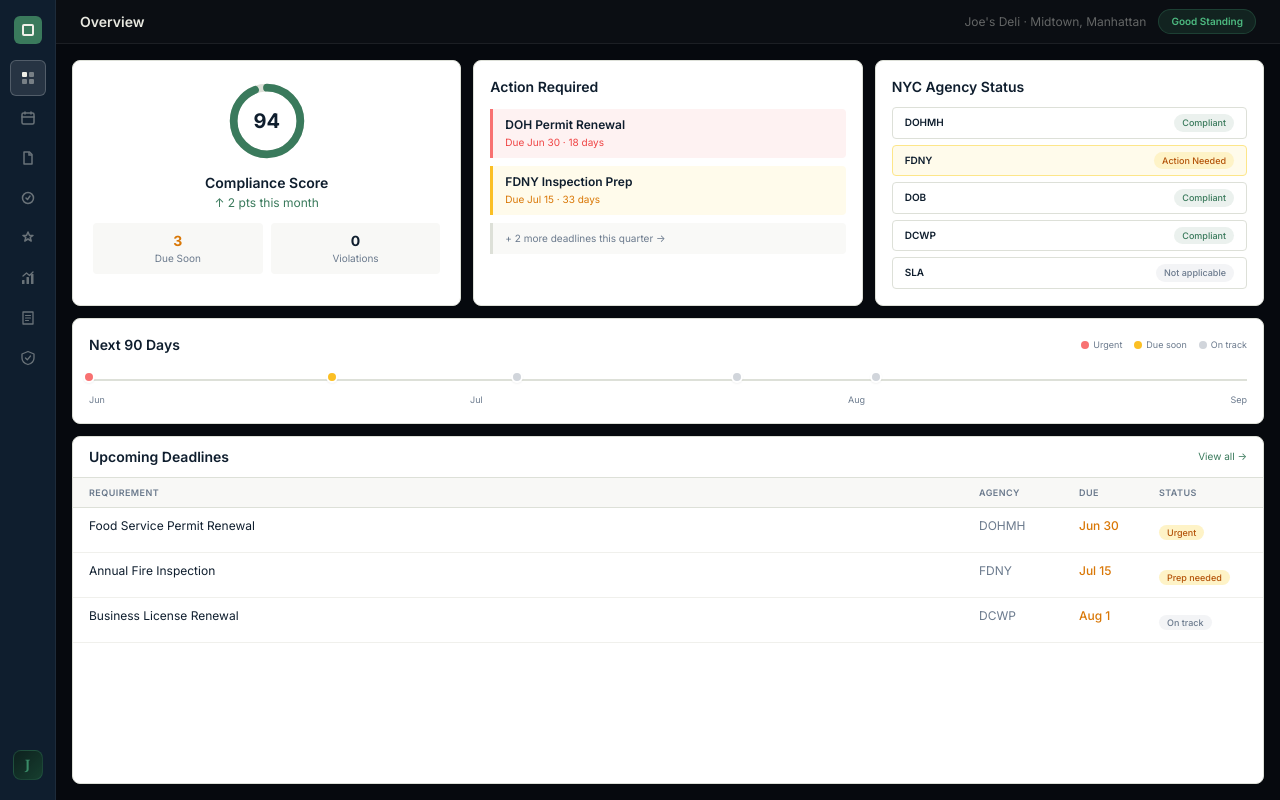
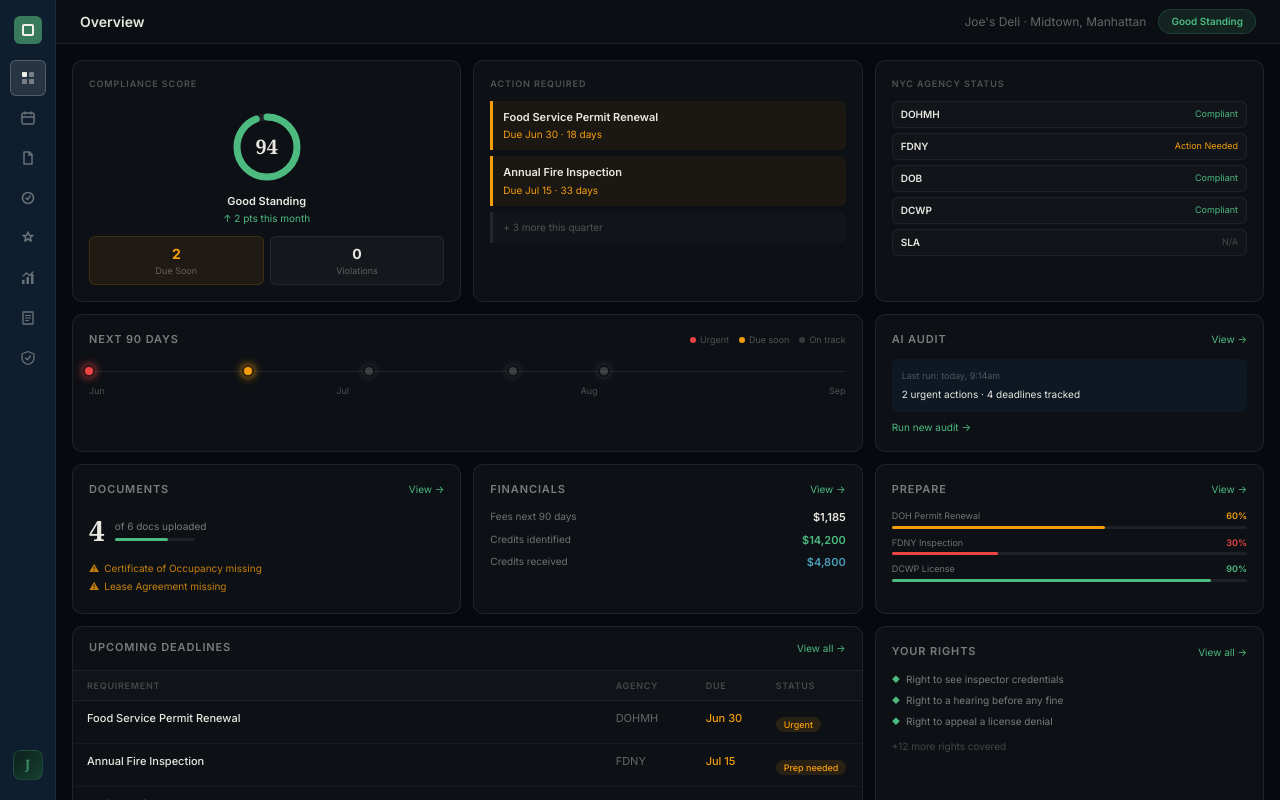
Before and after one commit to Ruelkey123/BureauAI, a Next.js app: page /dashboard in a window 1280 px wide. Built offline with nearby package versions, Linux system fonts and the light colour scheme.

Commit message:
feat: overview shows summaries of all 7 tabs — score, actions, agencies, timeline, docs, financials, prepare, deadlines, rights

```diff
--- a/app/dashboard/_components/Overview.tsx
+++ b/app/dashboard/_components/Overview.tsx
@@ -1,165 +1,277 @@
 import React from 'react'
+import { DEADLINES } from '../_data/deadlines'
 
-const ACTIONS = [
-  {
-    title: 'DOH Permit Renewal',
-    due: 'Jun 30',
-    days: '18 days',
-    borderColor: 'border-red-400',
-    bg: 'bg-red-50',
-    textColor: 'text-red-500',
-  },
-  {
-    title: 'FDNY Inspection Prep',
-    due: 'Jul 15',
-    days: '33 days',
-    borderColor: 'border-amber-400',
-    bg: 'bg-amber-50',
-    textColor: 'text-amber-600',
-  },
+const card: React.CSSProperties = {
+  background: 'rgba(255,255,255,0.03)',
+  border: '1px solid rgba(255,255,255,0.08)',
+  borderRadius: '10px',
+  padding: '16px',
+}
+
+const label: React.CSSProperties = {
+  fontSize: '9px', fontWeight: '600', letterSpacing: '0.1em',
+  textTransform: 'uppercase', color: 'rgba(232,232,224,0.3)', marginBottom: '10px',
+}
+
+const sectionTitle: React.CSSProperties = {
+  fontSize: '11px', fontWeight: '600', color: 'rgba(232,232,224,0.5)',
+  letterSpacing: '0.08em', textTransform: 'uppercase', marginBottom: '2px',
+}
+
+const viewLink: React.CSSProperties = {
+  fontSize: '10px', color: '#4dba80', cursor: 'pointer',
+}
+
+const AGENCIES = [
+  { name: 'DOHMH', status: 'Compliant', color: '#4dba80' },
+  { name: 'FDNY', status: 'Action Needed', color: '#f59e0b' },
+  { name: 'DOB', status: 'Compliant', color: '#4dba80' },
+  { name: 'DCWP', status: 'Compliant', color: '#4dba80' },
+  { name: 'SLA', status: 'N/A', color: 'rgba(232,232,224,0.25)' },
 ]
 
-const AGENCIES = [
-  { name: 'DOHMH', status: 'Compliant', badgeClass: 'bg-green/10 text-green', borderClass: 'border-bureau-border' },
-  { name: 'FDNY', status: 'Action Needed', badgeClass: 'bg-amber-100 text-amber-700', borderClass: 'border-amber-200 bg-amber-50' },
-  { name: 'DOB', status: 'Compliant', badgeClass: 'bg-green/10 text-green', borderClass: 'border-bureau-border' },
-  { name: 'DCWP', status: 'Compliant', badgeClass: 'bg-green/10 text-green', borderClass: 'border-bureau-border' },
-  { name: 'SLA', status: 'Not applicable', badgeClass: 'bg-gray-100 text-bureau-muted', borderClass: 'border-bureau-border' },
-]
-
-const DEADLINES = [
-  { req: 'Food Service Permit Renewal', agency: 'DOHMH', due: 'Jun 30', status: 'Urgent', statusClass: 'bg-amber-100 text-amber-700' },
-  { req: 'Annual Fire Inspection', agency: 'FDNY', due: 'Jul 15', status: 'Prep needed', statusClass: 'bg-amber-100 text-amber-700' },
-  { req: 'Business License Renewal', agency: 'DCWP', due: 'Aug 1', status: 'On track', statusClass: 'bg-gray-100 text-bureau-muted' },
+const DOCS_SUMMARY = [
+  { name: 'Food Service Permit', ok: true },
+  { name: 'Business License', ok: true },
+  { name: 'Fire Inspection Report', ok: true },
+  { name: 'Certificate of Occupancy', ok: false },
+  { name: 'Lease Agreement', ok: false },
+  { name: 'Liability Insurance', ok: true },
 ]
 
 const TIMELINE = [
-  { label: 'Jun 30', agency: 'DOHMH', color: 'bg-red-400', offset: 0 },
-  { label: 'Jul 15', agency: 'FDNY', color: 'bg-amber-400', offset: 21 },
-  { label: 'Aug 1', agency: 'DCWP', color: 'bg-gray-300', offset: 37 },
-  { label: 'Aug 20', agency: 'DOB', color: 'bg-gray-300', offset: 56 },
-  { label: 'Sep 1', agency: 'DCWP', color: 'bg-gray-300', offset: 68 },
+  { label: 'Jun 30', agency: 'DOHMH', color: '#ef4444', offset: 0 },
+  { label: 'Jul 15', agency: 'FDNY', color: '#f59e0b', offset: 21 },
+  { label: 'Aug 1', agency: 'DCWP', color: 'rgba(232,232,224,0.2)', offset: 37 },
+  { label: 'Aug 20', agency: 'DOB', color: 'rgba(232,232,224,0.2)', offset: 56 },
+  { label: 'Sep 1', agency: 'DCWP', color: 'rgba(232,232,224,0.2)', offset: 68 },
+]
+
+const PREP_READINESS = [
+  { item: 'DOH Permit Renewal', ready: 60, color: '#f59e0b' },
+  { item: 'FDNY Inspection', ready: 30, color: '#ef4444' },
+  { item: 'DCWP License', ready: 90, color: '#4dba80' },
+]
+
+const RIGHTS_PREVIEW = [
+  'Right to see inspector credentials',
+  'Right to a hearing before any fine',
+  'Right to appeal a license denial',
 ]
 
 export default function Overview() {
   const score = 94
   const r = 30
   const circumference = 2 * Math.PI * r
-  const offset = circumference * (1 - score / 100)
+  const svgOffset = circumference * (1 - score / 100)
+  const docsUploaded = DOCS_SUMMARY.filter(d => d.ok).length
+  const urgentDeadlines = DEADLINES.filter(d => d.days <= 33)
 
   return (
-    <div className="p-4 flex flex-col gap-3 h-full">
-      {/* Top 3 cards */}
-      <div className="grid grid-cols-3 gap-3">
-        {/* Score */}
-        <div className="bg-white border border-bureau-border rounded-lg p-5 flex flex-col items-center gap-3">
-          <div className="relative w-20 h-20">
-            <svg viewBox="0 0 72 72" className="w-20 h-20 -rotate-90">
-              <circle cx="36" cy="36" r={r} fill="none" stroke="#dde0d8" strokeWidth="7" />
-              <circle
-                cx="36" cy="36" r={r} fill="none"
-                stroke="#3a7a5c" strokeWidth="7"
-                strokeDasharray={circumference}
-                strokeDashoffset={offset}
-                strokeLinecap="round"
-              />
+    <div className="p-4 overflow-auto" style={{ display: 'grid', gap: '12px', gridTemplateColumns: '1fr 1fr 1fr', gridTemplateRows: 'auto' }}>
+
+      {/* ── Score ── */}
+      <div style={{ ...card, display: 'flex', flexDirection: 'column', alignItems: 'center', gap: '10px', gridColumn: '1' }}>
+        <div style={{ ...label, alignSelf: 'flex-start' }}>Compliance Score</div>
+        <div style={{ position: 'relative', width: '72px', height: '72px' }}>
+          <svg viewBox="0 0 72 72" style={{ width: '72px', height: '72px', transform: 'rotate(-90deg)' }}>
+            <circle cx="36" cy="36" r={r} fill="none" stroke="rgba(255,255,255,0.07)" strokeWidth="7" />
+            <circle cx="36" cy="36" r={r} fill="none" stroke="#4dba80" strokeWidth="7"
+              strokeDasharray={circumference} strokeDashoffset={svgOffset} strokeLinecap="round" />
           </svg>
-            <div className="absolute inset-0 flex items-center justify-center font-bold text-xl text-navy">
+          <div style={{ position: 'absolute', inset: 0, display: 'flex', alignItems: 'center', justifyContent: 'center', fontWeight: '700', fontSize: '20px', color: '#e8e8e0', fontFamily: 'Georgia, serif' }}>
             {score}
           </div>
         </div>
-          <div className="text-center">
-            <div className="font-semibold text-navy text-sm">Compliance Score</div>
-            <div className="text-green text-xs mt-0.5">↑ 2 pts this month</div>
+        <div style={{ textAlign: 'center' }}>
+          <div style={{ fontSize: '11px', fontWeight: '600', color: '#e8e8e0' }}>Good Standing</div>
+          <div style={{ fontSize: '10px', color: '#4dba80', marginTop: '2px' }}>↑ 2 pts this month</div>
         </div>
-          <div className="grid grid-cols-2 gap-2 w-full">
-            <div className="bg-[#f8f8f6] rounded p-2 text-center">
-              <div className="font-bold text-amber-600 text-sm">3</div>
-              <div className="text-[10px] text-bureau-muted">Due Soon</div>
+        <div style={{ display: 'grid', gridTemplateColumns: '1fr 1fr', gap: '6px', width: '100%' }}>
+          <div style={{ background: 'rgba(245,158,11,0.08)', border: '1px solid rgba(245,158,11,0.15)', borderRadius: '6px', padding: '6px', textAlign: 'center' }}>
+            <div style={{ fontWeight: '700', color: '#f59e0b', fontSize: '14px' }}>{urgentDeadlines.length}</div>
+            <div style={{ fontSize: '9px', color: 'rgba(232,232,224,0.35)' }}>Due Soon</div>
           </div>
-            <div className="bg-[#f8f8f6] rounded p-2 text-center">
-              <div className="font-bold text-navy text-sm">0</div>
-              <div className="text-[10px] text-bureau-muted">Violations</div>
+          <div style={{ background: 'rgba(255,255,255,0.03)', border: '1px solid rgba(255,255,255,0.07)', borderRadius: '6px', padding: '6px', textAlign: 'center' }}>
+            <div style={{ fontWeight: '700', color: '#e8e8e0', fontSize: '14px' }}>0</div>
+            <div style={{ fontSize: '9px', color: 'rgba(232,232,224,0.35)' }}>Violations</div>
           </div>
         </div>
       </div>
 
-        {/* Actions */}
-        <div className="bg-white border border-bureau-border rounded-lg p-4 flex flex-col gap-2">
-          <div className="font-semibold text-navy text-sm mb-1">Action Required</div>
-          {ACTIONS.map(({ title, due, days, borderColor, bg, textColor }) => (
-            <div key={title} className={`border-l-[3px] ${borderColor} ${bg} px-3 py-2 rounded-r`}>
-              <div className="font-semibold text-navy text-xs">{title}</div>
-              <div className={`text-[10px] mt-0.5 ${textColor}`}>Due {due} · {days}</div>
+      {/* ── Action Required ── */}
+      <div style={{ ...card, gridColumn: '2' }}>
+        <div style={label}>Action Required</div>
+        <div style={{ display: 'flex', flexDirection: 'column', gap: '6px' }}>
+          {urgentDeadlines.map(({ req, due, days }) => (
+            <div key={req} style={{ borderLeft: '3px solid #f59e0b', background: 'rgba(245,158,11,0.06)', padding: '8px 10px', borderRadius: '0 6px 6px 0' }}>
+              <div style={{ fontSize: '11px', fontWeight: '600', color: '#e8e8e0' }}>{req}</div>
+              <div style={{ fontSize: '10px', color: '#f59e0b', marginTop: '2px' }}>Due {due} · {days} days</div>
             </div>
           ))}
-          <div className="border-l-[3px] border-bureau-border bg-[#f9f9f7] px-3 py-2 rounded-r text-bureau-muted text-[10px]">
-            + 2 more deadlines this quarter →
+          <div style={{ borderLeft: '3px solid rgba(255,255,255,0.08)', background: 'rgba(255,255,255,0.02)', padding: '8px 10px', borderRadius: '0 6px 6px 0', fontSize: '10px', color: 'rgba(232,232,224,0.3)' }}>
+            + {DEADLINES.length - urgentDeadlines.length} more this quarter
+          </div>
         </div>
       </div>
 
-        {/* Agency status */}
-        <div className="bg-white border border-bureau-border rounded-lg p-4 flex flex-col gap-1.5">
-          <div className="font-semibold text-navy text-sm mb-1">NYC Agency Status</div>
-          {AGENCIES.map(({ name, status, badgeClass, borderClass }) => (
-            <div key={name} className={`flex justify-between items-center px-3 py-1.5 border rounded ${borderClass}`}>
-              <span className="font-semibold text-navy text-[10px]">{name}</span>
-              <span className={`text-[9px] px-2 py-0.5 rounded-full font-medium ${badgeClass}`}>{status}</span>
+      {/* ── Agency Status ── */}
+      <div style={{ ...card, gridColumn: '3' }}>
+        <div style={label}>NYC Agency Status</div>
+        <div style={{ display: 'flex', flexDirection: 'column', gap: '5px' }}>
+          {AGENCIES.map(({ name, status, color }) => (
+            <div key={name} style={{ display: 'flex', justifyContent: 'space-between', alignItems: 'center', padding: '5px 8px', borderRadius: '6px', background: 'rgba(255,255,255,0.02)', border: '1px solid rgba(255,255,255,0.06)' }}>
+              <span style={{ fontSize: '10px', fontWeight: '600', color: '#e8e8e0' }}>{name}</span>
+              <span style={{ fontSize: '9px', color }}>{status}</span>
             </div>
           ))}
         </div>
       </div>
 
-      {/* 90-day timeline */}
-      <div className="bg-white border border-bureau-border rounded-lg p-4">
-        <div className="flex items-center justify-between mb-3">
-          <span className="font-semibold text-navy text-sm">Next 90 Days</span>
-          <div className="flex gap-3 text-[9px] text-bureau-muted">
-            <span className="flex items-center gap-1"><span className="w-2 h-2 rounded-full bg-red-400 inline-block" />Urgent</span>
-            <span className="flex items-center gap-1"><span className="w-2 h-2 rounded-full bg-amber-400 inline-block" />Due soon</span>
-            <span className="flex items-center gap-1"><span className="w-2 h-2 rounded-full bg-gray-300 inline-block" />On track</span>
+      {/* ── 90-day Timeline ── */}
+      <div style={{ ...card, gridColumn: '1 / 3' }}>
+        <div style={{ display: 'flex', justifyContent: 'space-between', alignItems: 'center', marginBottom: '12px' }}>
+          <div style={sectionTitle}>Next 90 Days</div>
+          <div style={{ display: 'flex', gap: '10px', fontSize: '9px', color: 'rgba(232,232,224,0.3)' }}>
+            <span style={{ display: 'flex', alignItems: 'center', gap: '4px' }}><span style={{ width: '6px', height: '6px', borderRadius: '50%', background: '#ef4444', display: 'inline-block' }} />Urgent</span>
+            <span style={{ display: 'flex', alignItems: 'center', gap: '4px' }}><span style={{ width: '6px', height: '6px', borderRadius: '50%', background: '#f59e0b', display: 'inline-block' }} />Due soon</span>
+            <span style={{ display: 'flex', alignItems: 'center', gap: '4px' }}><span style={{ width: '6px', height: '6px', borderRadius: '50%', background: 'rgba(232,232,224,0.2)', display: 'inline-block' }} />On track</span>
           </div>
         </div>
-        <div className="relative h-10">
-          <div className="absolute top-3 left-0 right-0 h-0.5 bg-bureau-border" />
-          <div className="absolute bottom-0 inset-x-0 flex justify-between text-[9px] text-bureau-muted">
+        <div style={{ position: 'relative', height: '36px' }}>
+          <div style={{ position: 'absolute', top: '10px', left: 0, right: 0, height: '1px', background: 'rgba(255,255,255,0.08)' }} />
+          <div style={{ position: 'absolute', bottom: 0, left: 0, right: 0, display: 'flex', justifyContent: 'space-between', fontSize: '9px', color: 'rgba(232,232,224,0.3)' }}>
             {['Jun', 'Jul', 'Aug', 'Sep'].map(m => <span key={m}>{m}</span>)}
           </div>
-          {TIMELINE.map(({ label, agency, color, offset }) => (
-            <div key={label} className="absolute group" style={{ left: `${offset}%`, top: '4px' }}>
-              <div className={`w-3 h-3 rounded-full ${color} border-2 border-white shadow-sm cursor-pointer -translate-x-1/2`} />
-              <div className="absolute bottom-full left-1/2 -translate-x-1/2 mb-1 hidden group-hover:block bg-navy text-cream text-[9px] px-2 py-1 rounded whitespace-nowrap z-10">
-                {agency} · {label}
+          {TIMELINE.map(({ label: tLabel, agency, color, offset }) => (
+            <div key={tLabel} className="group" style={{ position: 'absolute', left: `${offset}%`, top: '4px' }}>
+              <div style={{ width: '12px', height: '12px', borderRadius: '50%', background: color, border: '2px solid rgba(6,9,14,0.8)', transform: 'translateX(-50%)', cursor: 'pointer', boxShadow: `0 0 8px ${color}` }} />
+              <div className="hidden group-hover:block" style={{ position: 'absolute', bottom: '100%', left: '50%', transform: 'translateX(-50%)', marginBottom: '4px', background: '#0f1e2e', color: '#e8e8e0', fontSize: '9px', padding: '4px 8px', borderRadius: '4px', whiteSpace: 'nowrap', zIndex: 10, border: '1px solid rgba(255,255,255,0.1)' }}>
+                {agency} · {tLabel}
               </div>
             </div>
           ))}
         </div>
       </div>
 
-      {/* Deadlines table */}
-      <div className="bg-white border border-bureau-border rounded-lg overflow-hidden flex-1 min-h-0">
-        <div className="px-4 py-2.5 border-b border-bureau-border flex items-center justify-between">
-          <span className="font-semibold text-navy text-sm">Upcoming Deadlines</span>
-          <span className="text-[10px] text-green cursor-pointer">View all →</span>
+      {/* ── AI Audit Summary ── */}
+      <div style={{ ...card, gridColumn: '3' }}>
+        <div style={{ display: 'flex', justifyContent: 'space-between', alignItems: 'center', marginBottom: '10px' }}>
+          <div style={sectionTitle}>AI Audit</div>
+          <span style={viewLink}>View →</span>
         </div>
-        <div className="grid" style={{ gridTemplateColumns: '1fr 100px 80px 120px' }}>
-          {['Requirement', 'Agency', 'Due', 'Status'].map(h => (
-            <div key={h} className="px-4 py-2 text-[9px] font-semibold text-bureau-muted uppercase tracking-wider border-b border-bureau-border bg-[#f8f8f6]">
-              {h}
+        <div style={{ background: 'rgba(15,30,46,0.6)', borderRadius: '6px', padding: '10px', marginBottom: '8px' }}>
+          <div style={{ fontSize: '9px', color: 'rgba(232,232,224,0.3)', marginBottom: '4px' }}>Last run: today, 9:14am</div>
+          <div style={{ fontSize: '10px', color: '#e8e8e0', lineHeight: '1.5' }}>2 urgent actions · 4 deadlines tracked</div>
+        </div>
+        <div style={{ fontSize: '10px', color: '#4dba80', cursor: 'pointer' }}>Run new audit →</div>
+      </div>
+
+      {/* ── Documents Summary ── */}
+      <div style={{ ...card, gridColumn: '1' }}>
+        <div style={{ display: 'flex', justifyContent: 'space-between', alignItems: 'center', marginBottom: '10px' }}>
+          <div style={sectionTitle}>Documents</div>
+          <span style={viewLink}>View →</span>
+        </div>
+        <div style={{ display: 'flex', alignItems: 'center', gap: '10px', marginBottom: '10px' }}>
+          <div style={{ fontSize: '28px', fontWeight: '700', color: '#e8e8e0', fontFamily: 'Georgia, serif' }}>{docsUploaded}</div>
+          <div>
+            <div style={{ fontSize: '10px', color: 'rgba(232,232,224,0.5)' }}>of {DOCS_SUMMARY.length} docs uploaded</div>
+            <div style={{ marginTop: '4px', height: '3px', borderRadius: '2px', background: 'rgba(255,255,255,0.07)', width: '80px' }}>
+              <div style={{ width: `${(docsUploaded / DOCS_SUMMARY.length) * 100}%`, height: '100%', borderRadius: '2px', background: '#4dba80' }} />
+            </div>
+          </div>
+        </div>
+        {DOCS_SUMMARY.filter(d => !d.ok).map(({ name }) => (
+          <div key={name} style={{ fontSize: '10px', color: 'rgba(245,158,11,0.8)', display: 'flex', alignItems: 'center', gap: '5px', marginBottom: '3px' }}>
+            <span>⚠</span> {name} missing
           </div>
         ))}
-          {DEADLINES.map(({ req, agency, due, status, statusClass }) => (
-            <React.Fragment key={req}>
-              <div className="px-4 py-2.5 text-xs text-navy border-b border-[#f0f0ec]">{req}</div>
-              <div className="px-4 py-2.5 text-xs text-bureau-muted border-b border-[#f0f0ec]">{agency}</div>
-              <div className="px-4 py-2.5 text-xs text-amber-600 font-medium border-b border-[#f0f0ec]">{due}</div>
-              <div className="px-4 py-2.5 border-b border-[#f0f0ec]">
-                <span className={`text-[9px] px-2 py-0.5 rounded-full font-medium ${statusClass}`}>{status}</span>
+      </div>
+
+      {/* ── Financials Summary ── */}
+      <div style={{ ...card, gridColumn: '2' }}>
+        <div style={{ display: 'flex', justifyContent: 'space-between', alignItems: 'center', marginBottom: '10px' }}>
+          <div style={sectionTitle}>Financials</div>
+          <span style={viewLink}>View →</span>
+        </div>
+        <div style={{ display: 'flex', flexDirection: 'column', gap: '6px' }}>
+          <div style={{ display: 'flex', justifyContent: 'space-between' }}>
+            <span style={{ fontSize: '10px', color: 'rgba(232,232,224,0.45)' }}>Fees next 90 days</span>
+            <span style={{ fontSize: '11px', fontWeight: '600', color: '#e8e8e0' }}>$1,185</span>
+          </div>
+          <div style={{ display: 'flex', justifyContent: 'space-between' }}>
+            <span style={{ fontSize: '10px', color: 'rgba(232,232,224,0.45)' }}>Credits identified</span>
+            <span style={{ fontSize: '11px', fontWeight: '600', color: '#4dba80' }}>$14,200</span>
+          </div>
+          <div style={{ display: 'flex', justifyContent: 'space-between' }}>
+            <span style={{ fontSize: '10px', color: 'rgba(232,232,224,0.45)' }}>Credits received</span>
+            <span style={{ fontSize: '11px', fontWeight: '600', color: '#4d9eba' }}>$4,800</span>
+          </div>
+        </div>
+      </div>
+
+      {/* ── Prepare Readiness ── */}
+      <div style={{ ...card, gridColumn: '3' }}>
+        <div style={{ display: 'flex', justifyContent: 'space-between', alignItems: 'center', marginBottom: '10px' }}>
+          <div style={sectionTitle}>Prepare</div>
+          <span style={viewLink}>View →</span>
+        </div>
+        <div style={{ display: 'flex', flexDirection: 'column', gap: '7px' }}>
+          {PREP_READINESS.map(({ item, ready, color }) => (
+            <div key={item}>
+              <div style={{ display: 'flex', justifyContent: 'space-between', marginBottom: '3px' }}>
+                <span style={{ fontSize: '9px', color: 'rgba(232,232,224,0.45)' }}>{item}</span>
+                <span style={{ fontSize: '9px', fontWeight: '600', color }}>{ready}%</span>
+              </div>
+              <div style={{ height: '3px', borderRadius: '2px', background: 'rgba(255,255,255,0.07)' }}>
+                <div style={{ width: `${ready}%`, height: '100%', borderRadius: '2px', background: color, transition: 'width 0.4s ease' }} />
+              </div>
+            </div>
+          ))}
+        </div>
+      </div>
+
+      {/* ── Upcoming Deadlines ── */}
+      <div style={{ ...card, gridColumn: '1 / 3', padding: 0, overflow: 'hidden' }}>
+        <div style={{ display: 'flex', justifyContent: 'space-between', alignItems: 'center', padding: '12px 16px', borderBottom: '1px solid rgba(255,255,255,0.07)' }}>
+          <div style={sectionTitle}>Upcoming Deadlines</div>
+          <span style={viewLink}>View all →</span>
+        </div>
+        <div style={{ display: 'grid', gridTemplateColumns: '1fr 90px 70px 100px' }}>
+          {['Requirement', 'Agency', 'Due', 'Status'].map(h => (
+            <div key={h} style={{ padding: '8px 14px', fontSize: '9px', fontWeight: '600', letterSpacing: '0.08em', textTransform: 'uppercase', color: 'rgba(232,232,224,0.25)', borderBottom: '1px solid rgba(255,255,255,0.06)', background: 'rgba(255,255,255,0.01)' }}>{h}</div>
+          ))}
+          {DEADLINES.slice(0, 4).map(({ id, req, agency, due, days, status }) => (
+            <React.Fragment key={id}>
+              <div style={{ padding: '9px 14px', fontSize: '11px', color: '#e8e8e0', borderBottom: '1px solid rgba(255,255,255,0.04)', fontWeight: '500' }}>{req}</div>
+              <div style={{ padding: '9px 14px', fontSize: '11px', color: 'rgba(232,232,224,0.4)', borderBottom: '1px solid rgba(255,255,255,0.04)' }}>{agency}</div>
+              <div style={{ padding: '9px 14px', fontSize: '11px', fontWeight: '500', color: days <= 33 ? '#f59e0b' : 'rgba(232,232,224,0.4)', borderBottom: '1px solid rgba(255,255,255,0.04)' }}>{due}</div>
+              <div style={{ padding: '9px 14px', borderBottom: '1px solid rgba(255,255,255,0.04)' }}>
+                <span style={{ fontSize: '9px', padding: '2px 8px', borderRadius: '20px', fontWeight: '500', background: days <= 33 ? 'rgba(245,158,11,0.12)' : 'rgba(255,255,255,0.05)', color: days <= 33 ? '#f59e0b' : 'rgba(232,232,224,0.4)' }}>{status}</span>
               </div>
             </React.Fragment>
           ))}
         </div>
       </div>
+
+      {/* ── Your Rights ── */}
+      <div style={{ ...card, gridColumn: '3' }}>
+        <div style={{ display: 'flex', justifyContent: 'space-between', alignItems: 'center', marginBottom: '10px' }}>
+          <div style={sectionTitle}>Your Rights</div>
+          <span style={viewLink}>View all →</span>
+        </div>
+        <div style={{ display: 'flex', flexDirection: 'column', gap: '6px' }}>
+          {RIGHTS_PREVIEW.map((r, i) => (
+            <div key={i} style={{ display: 'flex', alignItems: 'flex-start', gap: '6px', fontSize: '10px', color: 'rgba(232,232,224,0.5)' }}>
+              <span style={{ color: '#4dba80', flexShrink: 0, marginTop: '1px', fontSize: '8px' }}>◆</span>
+              {r}
+            </div>
+          ))}
+          <div style={{ marginTop: '4px', fontSize: '10px', color: 'rgba(232,232,224,0.25)' }}>+12 more rights covered</div>
+        </div>
+      </div>
+
     </div>
   )
 }
```
Lines whose indentation alone changed are shown as unchanged.
